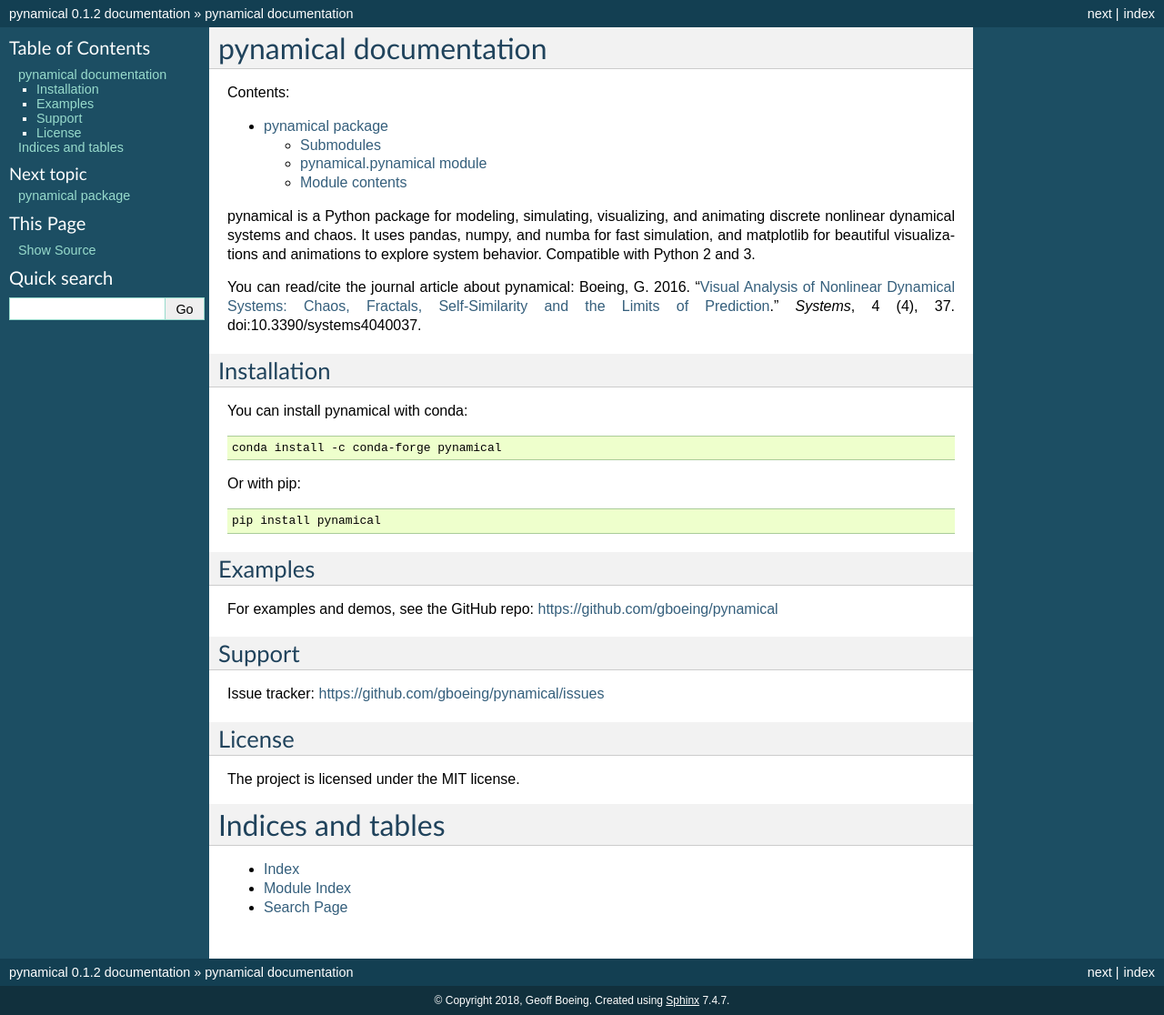
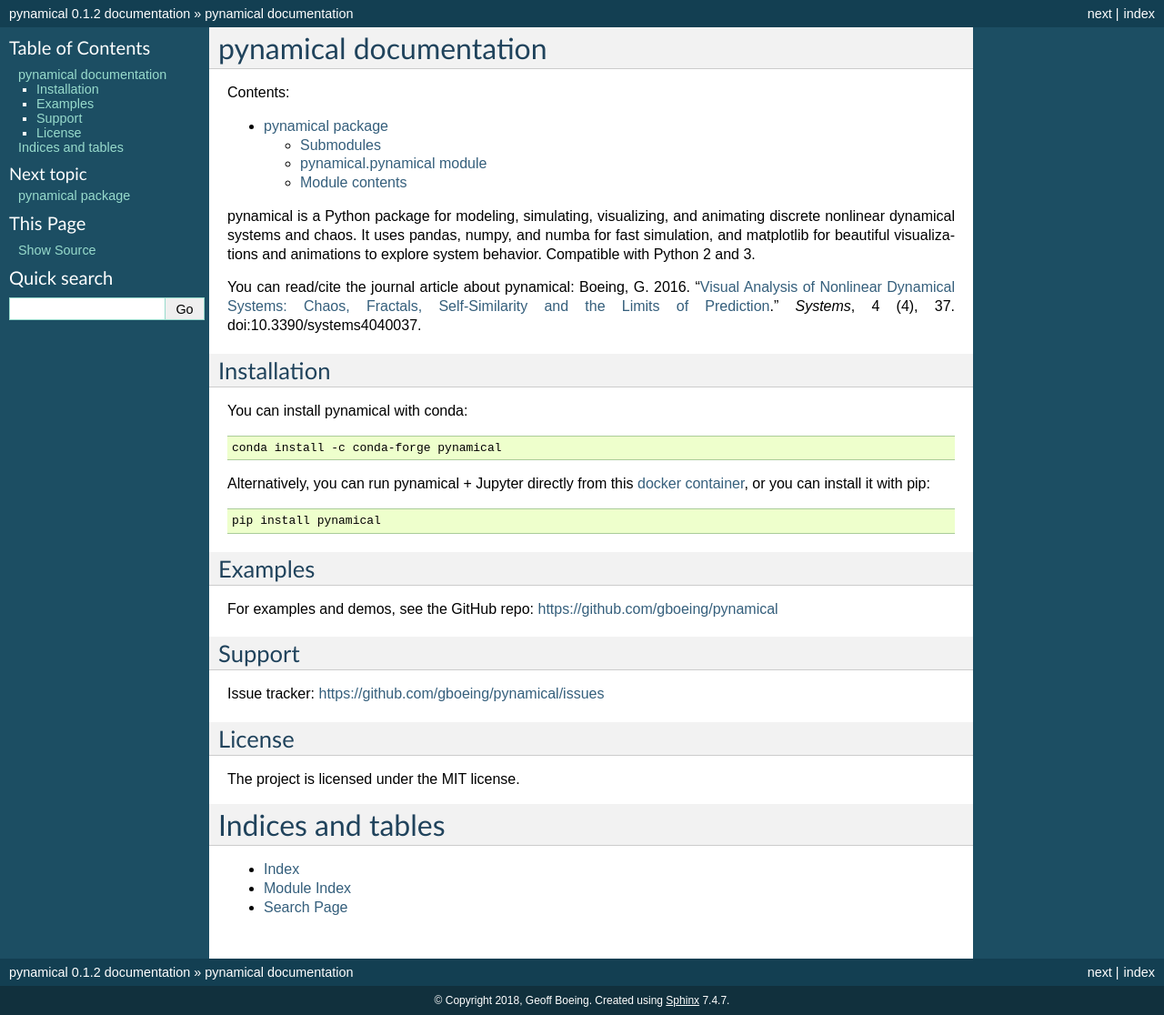
Before and after one commit to gboeing/pynamical, a Sphinx documentation site: the page built from docs/source/index.rst, in a window 1280 px wide. Shown: the whole page at 91% size. Built offline with Sphinx 7.4.7, drawn with Linux system fonts in a browser that asks for light colours.

Commit message:
update docs

```diff
--- a/docs/source/index.rst
+++ b/docs/source/index.rst
@@ -25,7 +25,8 @@ You can install pynamical with conda:
 
     conda install -c conda-forge pynamical
 
-Or with pip:
+Alternatively, you can run pynamical + Jupyter directly from this
+`docker container`_, or you can install it with pip:
 
 .. code-block:: shell
 
@@ -54,6 +55,7 @@ Indices and tables
 * :ref:`modindex`
 * :ref:`search`
 
+.. _docker container: https://hub.docker.com/r/gboeing/pynamical
 .. _https://github.com/gboeing/pynamical: https://github.com/gboeing/pynamical
 .. _https://github.com/gboeing/pynamical/issues: https://github.com/gboeing/pynamical/issues
 .. _Visual Analysis of Nonlinear Dynamical Systems\: Chaos, Fractals, Self-Similarity and the Limits of Prediction: http://geoffboeing.com/publications/nonlinear-chaos-fractals-prediction/
```
